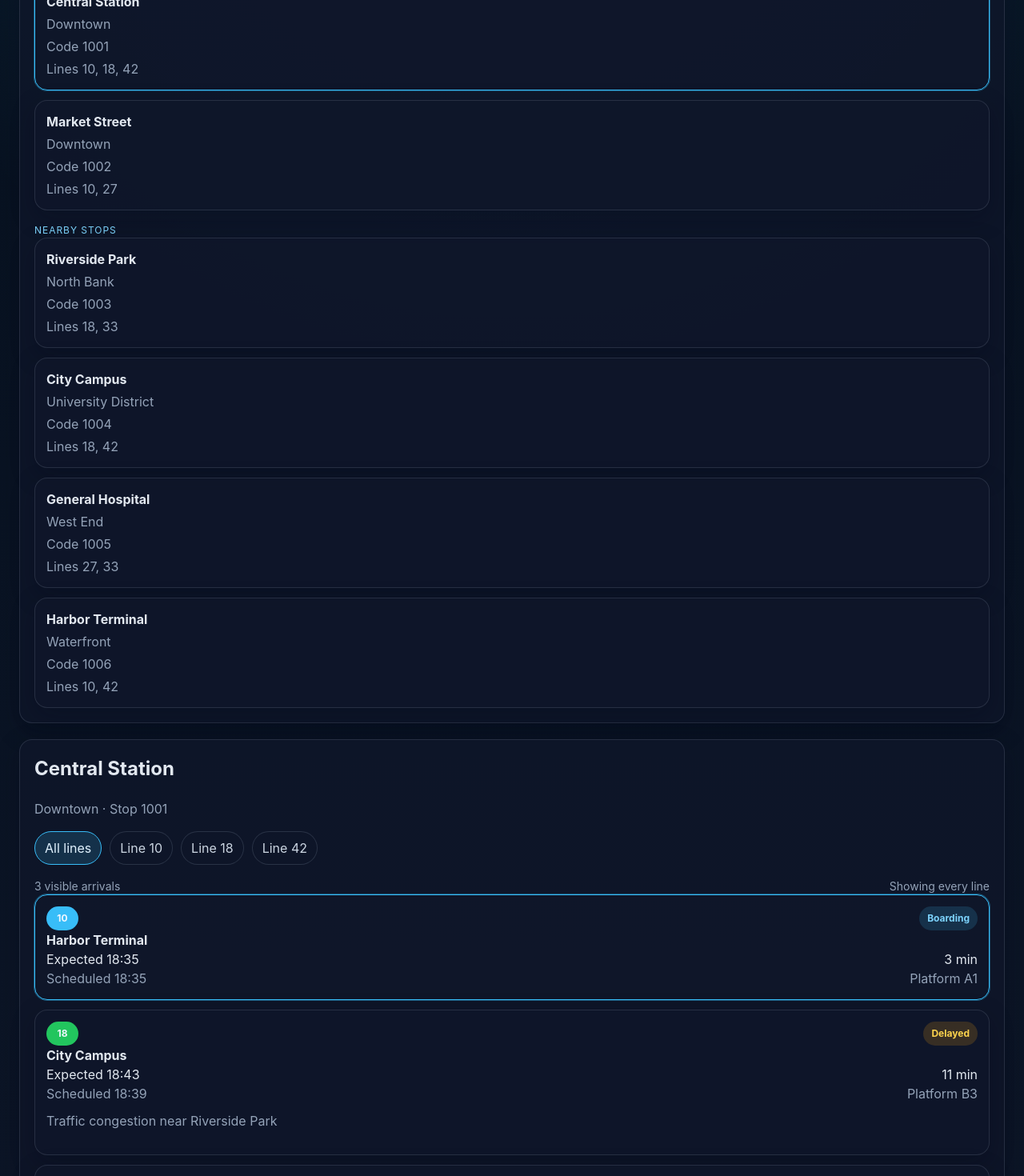
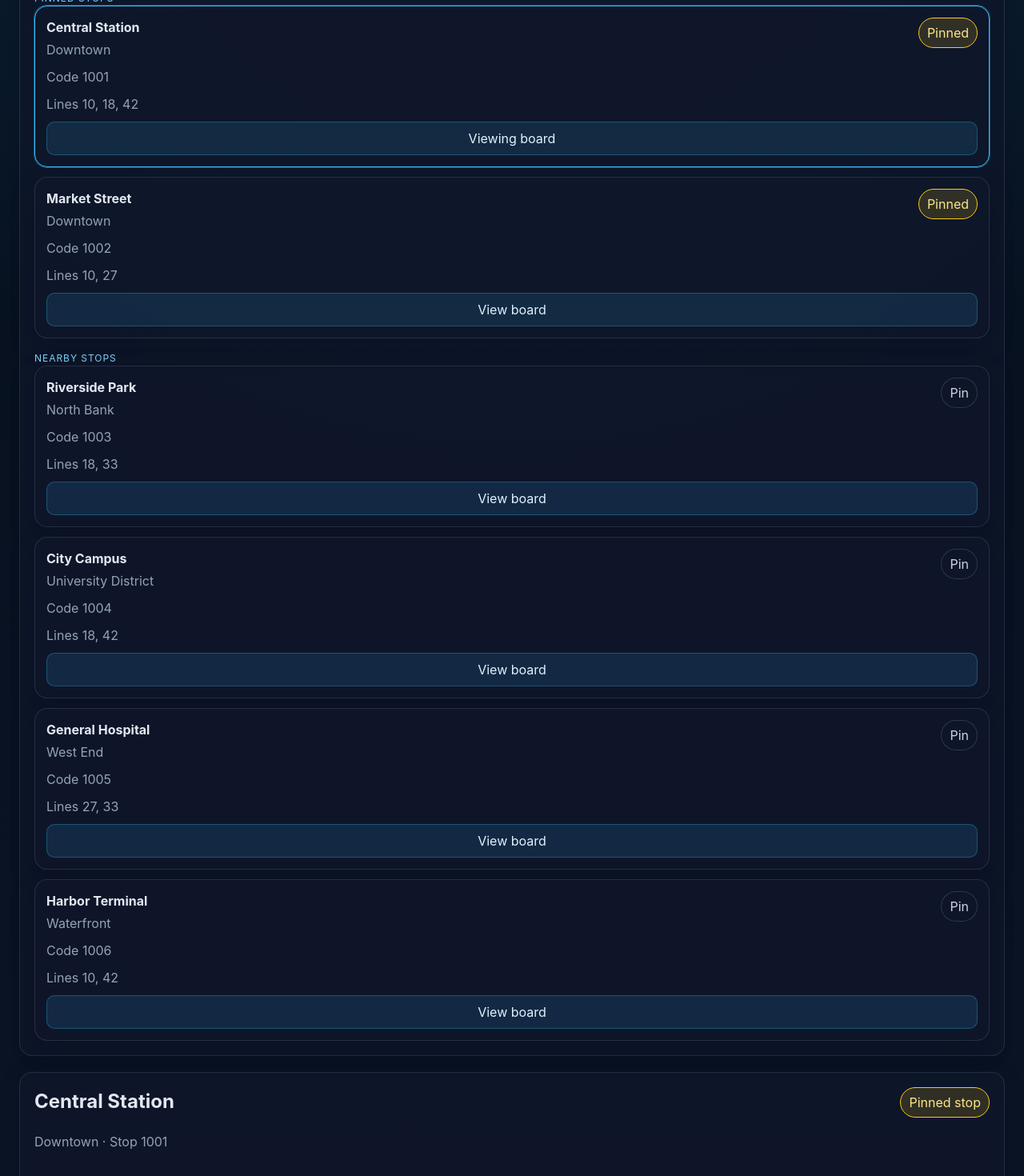
Before and after one commit to RivkindLeon/public-transport-tracker, a React (Vite) app: page / in a window 1280 px wide. Shown: the part 360-1830 px from the top of the page at 80% size. Built offline with nearby package versions, Linux system fonts and the light colour scheme.

Commit message:
Add local stop pinning controls (#4)

```diff
--- a/src/App.tsx
+++ b/src/App.tsx
@@ -1,8 +1,9 @@
 import { useEffect, useMemo, useState } from 'react';
 import { getRoute, getStopArrivals, getTransportSnapshot } from './data/mockData';
-import type { Arrival, ArrivalStatus } from './types';
+import type { Arrival, ArrivalStatus, Stop } from './types';
 
 const snapshot = getTransportSnapshot();
+const initialStops = snapshot.stops;
 
 const statusLabels: Record<ArrivalStatus, string> = {
   'on-time': 'On time',
@@ -25,12 +26,13 @@ const getMinutesUntil = (value: string) => {
 };
 
 export default function App() {
-  const [selectedStopId, setSelectedStopId] = useState(snapshot.stops[0]?.id ?? '');
+  const [stops, setStops] = useState(initialStops);
+  const [selectedStopId, setSelectedStopId] = useState(initialStops[0]?.id ?? '');
   const [activeLine, setActiveLine] = useState<'all' | string>('all');
   const stopArrivals = useMemo(() => getStopArrivals(selectedStopId), [selectedStopId]);
   const [selectedArrivalId, setSelectedArrivalId] = useState(stopArrivals[0]?.id ?? '');
 
-  const selectedStop = snapshot.stops.find((stop) => stop.id === selectedStopId) ?? snapshot.stops[0];
+  const selectedStop = stops.find((stop) => stop.id === selectedStopId) ?? stops[0];
   const availableLines = selectedStop?.lines ?? [];
   const arrivals = useMemo(
     () => (activeLine === 'all' ? stopArrivals : stopArrivals.filter((arrival) => arrival.line === activeLine)),
@@ -39,8 +41,8 @@ export default function App() {
   const selectedArrival = arrivals.find((arrival) => arrival.id === selectedArrivalId) ?? arrivals[0];
   const selectedRoute = selectedArrival ? getRoute(selectedArrival.routeId) : undefined;
 
-  const favoriteStops = snapshot.stops.filter((stop) => stop.isFavorite);
-  const nearbyStops = snapshot.stops.filter((stop) => !stop.isFavorite);
+  const favoriteStops = stops.filter((stop) => stop.isFavorite);
+  const nearbyStops = stops.filter((stop) => !stop.isFavorite);
 
   useEffect(() => {
     if (!availableLines.includes(activeLine)) {
@@ -59,6 +61,53 @@ export default function App() {
     setActiveLine('all');
     const nextArrival = getStopArrivals(stopId)[0];
     setSelectedArrivalId(nextArrival?.id ?? '');
+  };
+
+  const handleFavoriteToggle = (stopId: string) => {
+    setStops((currentStops) => {
+      const nextStops = currentStops.map((stop) =>
+        stop.id === stopId ? { ...stop, isFavorite: !stop.isFavorite } : stop,
+      );
+
+      nextStops.sort((left, right) => {
+        if (left.isFavorite === right.isFavorite) {
+          return left.name.localeCompare(right.name);
+        }
+
+        return left.isFavorite ? -1 : 1;
+      });
+
+      return nextStops;
+    });
+  };
+
+  const renderStopCard = (stop: Stop) => {
+    const isSelected = selectedStop?.id === stop.id;
+
+    return (
+      <article key={stop.id} className={`stop-card ${isSelected ? 'selected' : ''}`}>
+        <div className="stop-card-top">
+          <div>
+            <strong>{stop.name}</strong>
+            <span>{stop.area}</span>
+          </div>
+          <button
+            type="button"
+            className={`pin-toggle ${stop.isFavorite ? 'active' : ''}`}
+            onClick={() => handleFavoriteToggle(stop.id)}
+            aria-label={stop.isFavorite ? `Unpin ${stop.name}` : `Pin ${stop.name}`}
+            aria-pressed={stop.isFavorite}
+          >
+            {stop.isFavorite ? 'Pinned' : 'Pin'}
+          </button>
+        </div>
+        <span>Code {stop.code}</span>
+        <span>Lines {stop.lines.join(', ')}</span>
+        <button type="button" className="stop-select-button" onClick={() => handleStopSelect(stop.id)}>
+          {isSelected ? 'Viewing board' : 'View board'}
+        </button>
+      </article>
+    );
   };
 
   const renderArrivalCard = (arrival: Arrival) => {
@@ -98,11 +147,12 @@ export default function App() {
           <p className="eyebrow">Mocked arrivals milestone</p>
           <h1>Public Transport Tracker</h1>
           <p className="page-subtitle">
-            Browse saved and nearby stops, inspect the next arrivals, and open the selected route without needing a live provider yet.
+            Browse saved and nearby stops, pin the places you care about most, inspect the next arrivals, and open the selected route without needing a live provider yet.
           </p>
         </div>
         <div className="summary-card">
-          <span>{snapshot.stops.length} stops</span>
+          <span>{stops.length} stops</span>
+          <span>{favoriteStops.length} pinned</span>
           <span>{snapshot.routes.length} routes</span>
           <span>{snapshot.arrivals.length} mock arrivals</span>
           <span>Updated {formatTime(snapshot.generatedAt)}</span>
@@ -113,54 +163,52 @@ export default function App() {
         <aside className="panel stop-panel">
           <div className="panel-header">
             <h2>Stops</h2>
-            <p>Pick a stop to view its arrival board.</p>
+            <p>Pick a stop to view its arrival board and pin or unpin it from the list.</p>
           </div>
 
           <section className="stop-group">
             <div className="group-label">Pinned stops</div>
             <div className="stop-list">
-              {favoriteStops.map((stop) => (
-                <button
-                  key={stop.id}
-                  type="button"
-                  className={`stop-card ${selectedStop?.id === stop.id ? 'selected' : ''}`}
-                  onClick={() => handleStopSelect(stop.id)}
-                >
-                  <strong>{stop.name}</strong>
-                  <span>{stop.area}</span>
-                  <span>Code {stop.code}</span>
-                  <span>Lines {stop.lines.join(', ')}</span>
-                </button>
-              ))}
+              {favoriteStops.length === 0 ? (
+                <div className="empty-state compact-empty-state">
+                  <p>No pinned stops yet.</p>
+                </div>
+              ) : (
+                favoriteStops.map(renderStopCard)
+              )}
             </div>
           </section>
 
           <section className="stop-group">
             <div className="group-label">Nearby stops</div>
             <div className="stop-list">
-              {nearbyStops.map((stop) => (
-                <button
-                  key={stop.id}
-                  type="button"
-                  className={`stop-card ${selectedStop?.id === stop.id ? 'selected' : ''}`}
-                  onClick={() => handleStopSelect(stop.id)}
-                >
-                  <strong>{stop.name}</strong>
-                  <span>{stop.area}</span>
-                  <span>Code {stop.code}</span>
-                  <span>Lines {stop.lines.join(', ')}</span>
-                </button>
-              ))}
+              {nearbyStops.length === 0 ? (
+                <div className="empty-state compact-empty-state">
+                  <p>All stops are pinned right now.</p>
+                </div>
+              ) : (
+                nearbyStops.map(renderStopCard)
+              )}
             </div>
           </section>
         </aside>
 
         <section className="panel arrivals-panel">
-          <div className="panel-header">
-            <h2>{selectedStop.name}</h2>
-            <p>
-              {selectedStop.area} · Stop {selectedStop.code}
-            </p>
+          <div className="panel-header panel-header-row">
+            <div>
+              <h2>{selectedStop.name}</h2>
+              <p>
+                {selectedStop.area} · Stop {selectedStop.code}
+              </p>
+            </div>
+            <button
+              type="button"
+              className={`pin-toggle ${selectedStop.isFavorite ? 'active' : ''}`}
+              onClick={() => handleFavoriteToggle(selectedStop.id)}
+              aria-pressed={selectedStop.isFavorite}
+            >
+              {selectedStop.isFavorite ? 'Pinned stop' : 'Pin stop'}
+            </button>
           </div>
 
           <div className="filter-toolbar" aria-label="Arrival line filters">
--- a/src/styles.css
+++ b/src/styles.css
@@ -152,6 +152,9 @@ p {
   color: inherit;
   text-align: left;
   padding: 14px;
+}
+
+.arrival-card {
   cursor: pointer;
 }
 
@@ -165,9 +168,10 @@ p {
 .stop-card {
   display: flex;
   flex-direction: column;
-  gap: 4px;
+  gap: 10px;
 }
 
+.stop-card-top,
 .arrival-card-top,
 .arrival-meta,
 .route-highlight,
@@ -181,6 +185,16 @@ p {
 .arrival-meta,
 .route-summary-grid {
   flex-wrap: wrap;
+}
+
+.stop-card-top {
+  align-items: flex-start;
+}
+
+.stop-card-top > div {
+  display: flex;
+  flex-direction: column;
+  gap: 4px;
 }
 
 .line-badge,
@@ -264,6 +278,45 @@ p {
   color: #e2e8f0;
 }
 
+.pin-toggle {
+  border: 1px solid rgba(148, 163, 184, 0.24);
+  background: rgba(15, 23, 42, 0.68);
+  color: #cbd5e1;
+  border-radius: 999px;
+  padding: 6px 10px;
+  cursor: pointer;
+}
+
+.pin-toggle.active {
+  border-color: #facc15;
+  background: rgba(250, 204, 21, 0.14);
+  color: #fde68a;
+}
+
+.stop-select-button {
+  border: 1px solid rgba(56, 189, 248, 0.28);
+  background: rgba(56, 189, 248, 0.12);
+  color: #e0f2fe;
+  border-radius: 10px;
+  padding: 8px 12px;
+  cursor: pointer;
+}
+
+.panel-header-row {
+  display: flex;
+  justify-content: space-between;
+  gap: 12px;
+  align-items: flex-start;
+}
+
+.compact-empty-state {
+  padding: 12px;
+}
+
+.compact-empty-state p {
+  margin-bottom: 0;
+}
+
 .empty-state {
   padding: 18px;
   border: 1px dashed rgba(148, 163, 184, 0.24);
@@ -281,7 +334,8 @@ p {
     padding: 16px;
   }
 
-  .page-header {
+  .page-header,
+  .panel-header-row {
     flex-direction: column;
   }
 
```
